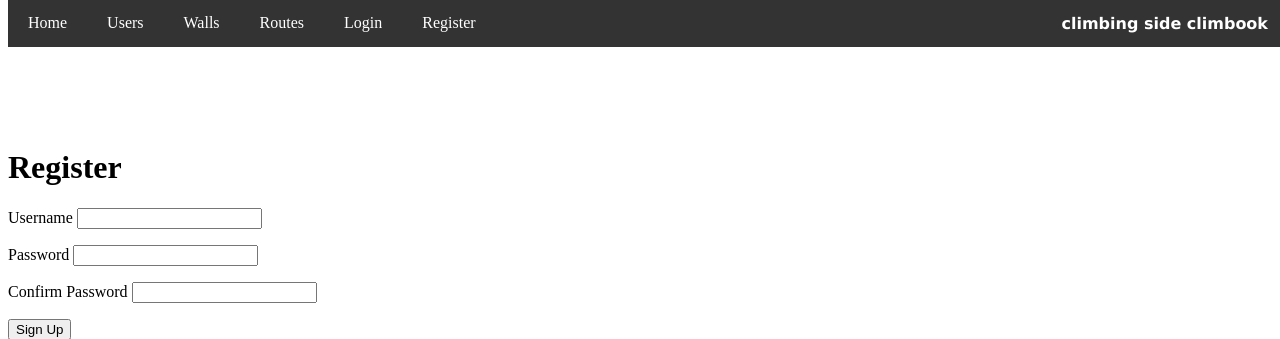
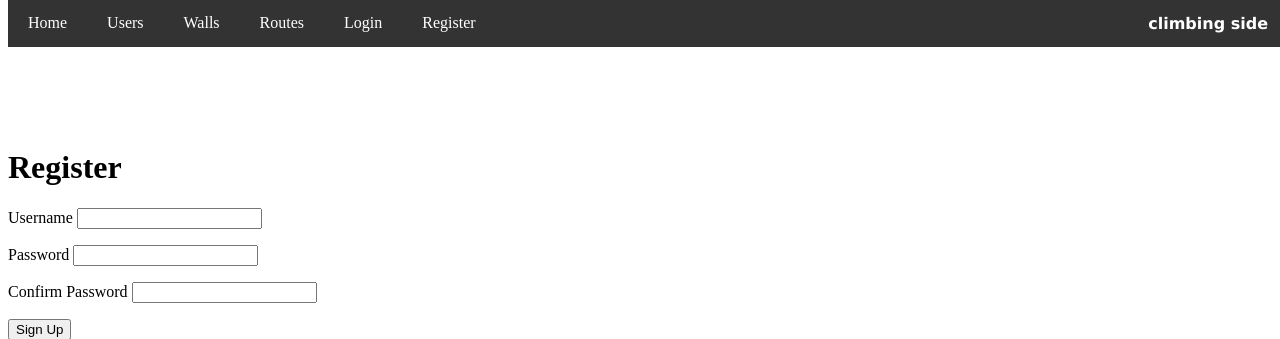
Before and after one commit to LeonardoPerin97/flask_app_climbingside, a Flask app: page /register in a window 1280 px wide. Shown: the top 339 px of the page. Run offline with Flask 3, Linux system fonts and the light colour scheme.

Commit message:
Update register.html

```diff
--- a/app/templates/users/register.html
+++ b/app/templates/users/register.html
@@ -12,7 +12,7 @@
 
     <!-- Barra di navigazione -->
     <div class="navbar" id="myNavbar">
-        <span class="navbar-right"><b>climbing side climbook</b></span>
+        <span class="navbar-right"><b>climbing side</b></span>
         <a href="{{ url_for('home.homepage') }}">Home</a>
         <a href="{{ url_for('users.users_list') }}">Users</a>
         <a href="{{ url_for('routes.walls_list') }}">Walls</a>
```
